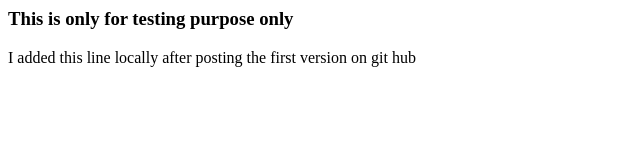
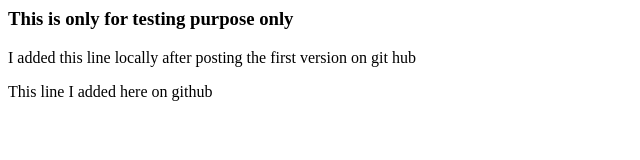
Before and after one commit to DraganaNikolovska/Test, a plain HTML site: page index.html in a window 1280 px wide. Shown: the whole page, without its empty margins (0-640 px from the left). Drawn offline with Linux system fonts and the light colour scheme.

Commit message:
Update index.html

```diff
--- a/index.html
+++ b/index.html
@@ -5,6 +5,7 @@
 	<body>
 		<h3> This is only for testing purpose only</h3>
 		<p>I added this line locally after posting the first version on git hub</p>
+		<p>This line I added here on github</p>
 
 
 	</body>
```
